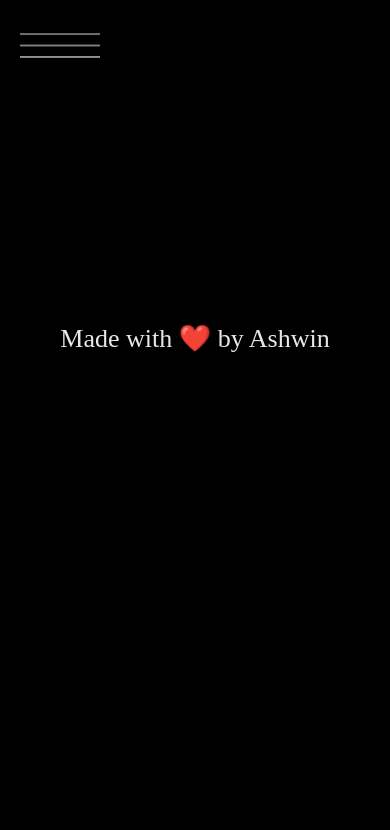
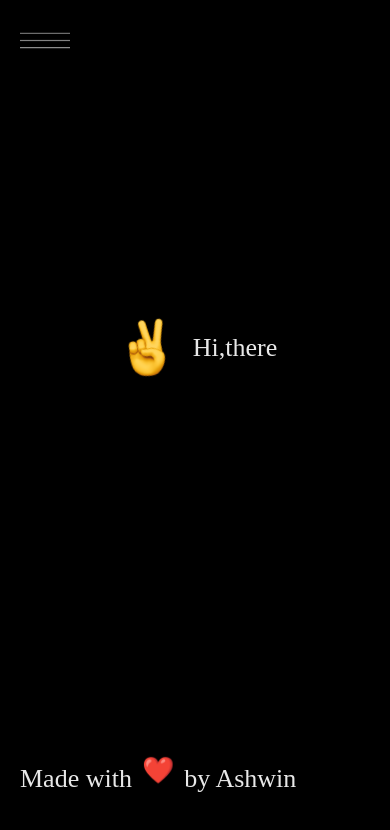
Before and after one commit to AJ-1009/space_web, a Next.js app: page / in a window 390 px wide. Shown: the top 830 px of the page. Built offline with nearby package versions, Linux system fonts and the light colour scheme.

Commit message:
home-page

```diff
--- a/components/Navbar.js
+++ b/components/Navbar.js
@@ -12,6 +12,9 @@ export default function Navbar() {
         }`}
       >
         <div className={styles["icon"]} onClick={() => setmenu(false)}></div>
+        <Link href="/" className={styles["link"]} onClick={()=>setmenu(false)} >
+          Home
+        </Link>
         <Link href="/apod" className={styles["link"]} onClick={()=>setmenu(false)} >
           Astronomy Picture of the Day
         </Link>
--- a/components/navbar.module.css
+++ b/components/navbar.module.css
@@ -3,23 +3,23 @@
   flex-direction: column;
   gap: 20px;
   flex-wrap: wrap;
-  transition: all 0.75s cubic-bezier(0.8, 0, 0.18, 1) 0s;
+  transition: all 1s cubic-bezier(0.8, 0, 0.18, 1) 0s;
   position: fixed;
   height: 100vh;
   z-index: 9999999;
   background-color: black;
   top: 0;
   left: 0;
-  width: 100%;
+  width: 300px;
   padding: 20px;
 }
 .hidden {
   visibility: hidden;
-  transform: translateY(-100%);
+  transform: translateX(-100%);
 }
 .shown {
   visibility: visible;
-  transition: translateY(0);
+  transition: translateX(0);
 }
 .link {
   text-decoration: none;
@@ -39,3 +39,12 @@
   background-position: center;
   cursor: pointer;
 }
+@media (max-width:400px){
+  .link-wrapper{
+    width: 100%;
+  }
+  .icon{
+    width: 50px;
+    height: 40px;
+  }
+}
--- a/pages/index.js
+++ b/pages/index.js
@@ -1,16 +1,22 @@
 import Head from "next/head";
 
-
 export default function Home() {
-
   return (
-    <div >
+    <div>
       <Head>
         <title>Ashwin&#039;s project</title>
         <meta name="description" content="Trying my best to make it best" />
         <link rel="icon" href="/favicon.ico" />
       </Head>
-      <div className="text">Made with ❤️ by Ashwin</div>
+      <div className="hi-container">
+        <div className="img" >
+          <img src="/victory.png" alt="" />
+        </div>
+        <div className="hi">Hi,there</div>
+      </div>
+      <div className="text">
+        Made with <div className="heart"> ❤️</div> by Ashwin
+      </div>
     </div>
   );
 }
--- a/styles/globals.css
+++ b/styles/globals.css
@@ -1,30 +1,109 @@
-body{
+body {
   margin: 0;
   padding: 20px;
   background-color: black;
 }
-.text{
+.text {
   color: #e8e8e8;
   font-size: 36px;
   display: flex;
+  gap: 10px;
   align-items: center;
   justify-content: center;
-  margin-top: 50vh;
+  position: absolute;
+  bottom: 20px;
+  left: 50%;
+  transform: translateX(-50%);
 }
-#input{
+#input {
   background-color: black;
   color: #e8e8e8;
   outline: none;
   font-size: 20px;
-  margin:auto;
+  margin: auto;
   border: 0;
 }
-@media (max-width:450px){
-  .text{
-    margin-top: 30vh;
+.heart {
+  animation: jump-shake 5s cubic-bezier(0, 0.53, 0.32, 0.99) infinite;
+}
+@keyframes jump-shake {
+  0% {
+    transform: translateY(0);
+  }
+  10.3% {
+    transform: translateY(-0.5rem) translateX(0%);
+    transform-origin: 50% 50%;
+  }
+
+  11.38% {
+    transform: translateY(-0.5rem) translateX(-0.1rem) rotate(-1deg);
+  }
+  12.46% {
+    transform: translateY(-0.5rem) translateX(0.1rem) rotate(1deg);
+  }
+  13.54% {
+    transform: translateY(-0.5rem) translateX(-0.1rem) rotate(-1deg);
+  }
+  14.62% {
+    transform: translateY(-0.5rem) translateX(0.1rem) rotate(1deg);
+  }
+  15.7% {
+    transform: translateY(-0.5rem) translateX(-0.1rem) rotate(-1deg);
+  }
+
+  17.5% {
+    transform: translateY(-0.5rem) translateX(0%);
+    transform-origin: 50% 50%;
+  }
+  27.8% {
+    transform: translateY(0);
+  }
+}
+.hi-container {
+  display: flex;
+  justify-content: center;
+  align-items: center;
+  margin-top: 30vh;
+  gap: 10px;
+}
+.hi {
+  color: #e8e8e8;
+  font-size: 26px;
+}
+.img {
+  width: 70px;
+  height: 70px;
+  animation: shake 1.5s cubic-bezier(0.45, -0.01, 0, 1) infinite;
+}
+.img img {
+  width: 100%;
+  height: 100%;
+}
+@keyframes shake {
+  0% {
+    transform: rotate(-5deg);
+  }
+  30% {
+    transform: rotate(-5deg);
+  }
+  55% {
+    transform: rotate(10deg);
+  }
+  82% {
+    transform: rotate(-28deg);
+  }
+  100% {
+    transform: rotate(-5deg);
+  }
+}
+@media (max-width: 450px) {
+  .text {
+    bottom: 50px;
+    left: 20px;
+    transform: translateX(0);
     font-size: 26px;
   }
-  #input{
+  #input {
     margin-top: 50px;
   }
 }
```
Also changed, not shown: public/victory.png (added).
